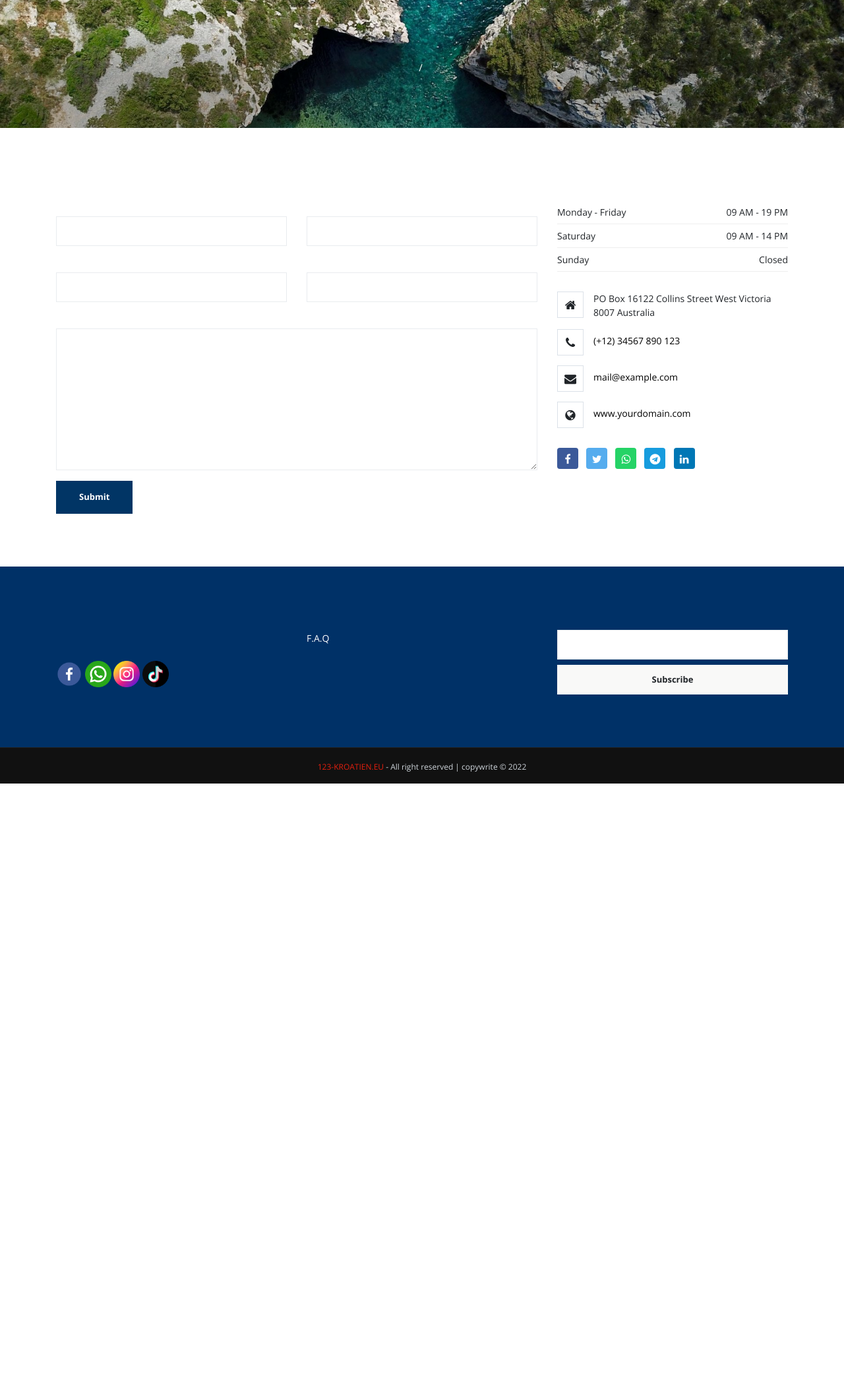
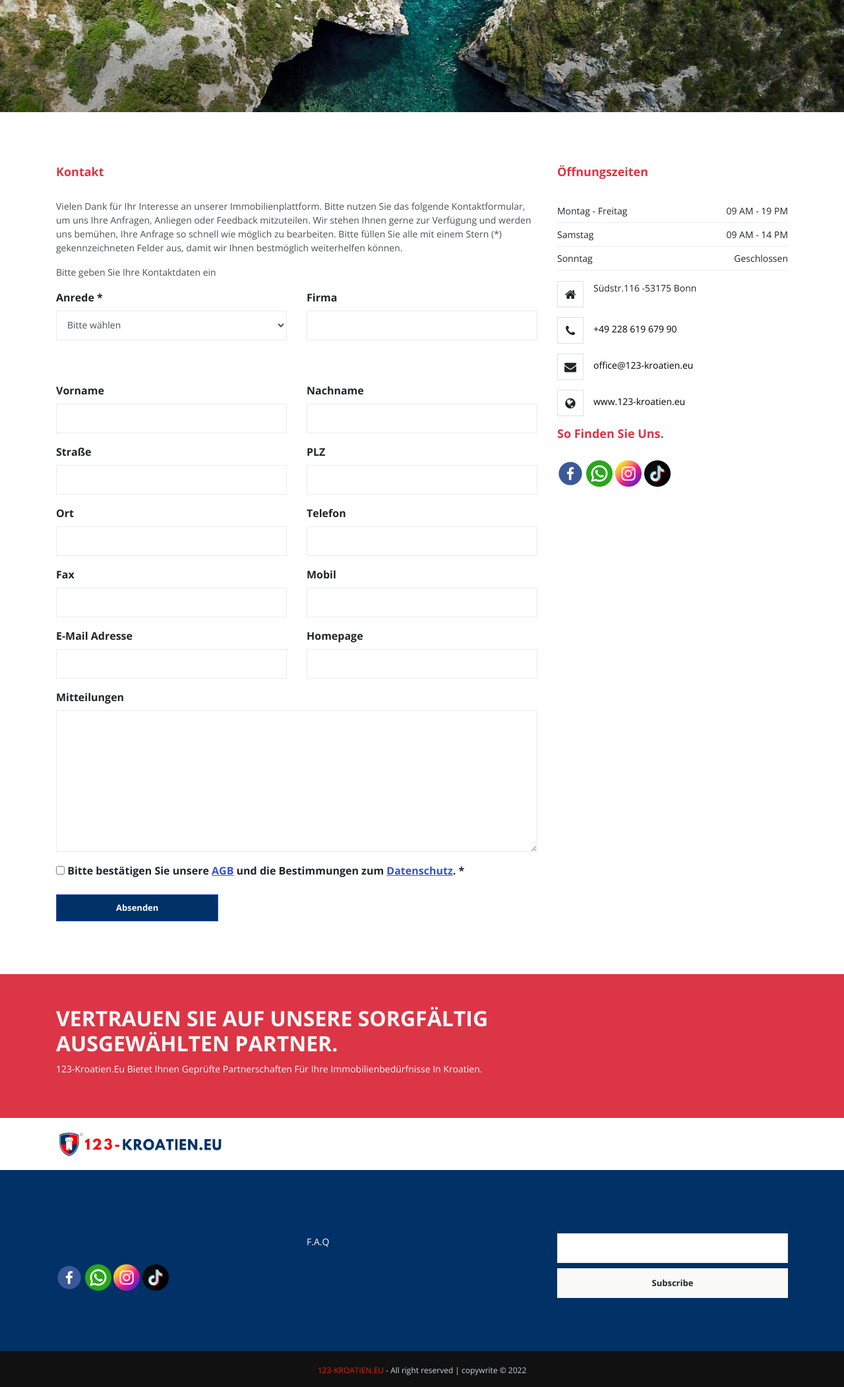
Before and after one commit to zh10only1/real-estate-django, a Django app: page /contact/ in a window 1280 px wide. Shown: the part 119-2222 px from the top of the page at 66% size. Before the commit the page ends 1307 px from the top, so only its background shows below. Run offline with Django 3.2, Linux system fonts and the light colour scheme; the visitor is signed in with stand-in values (Sample User, id 1); data that the repository does not hold is empty; parts of the project's set-up code (start-up, migrations or seed data) failed here and were passed over; some libraries are stand-ins or nearby versions.

Commit message:
Contact page all done, with form send email functionality as well

```diff
--- a/main/urls.py
+++ b/main/urls.py
@@ -16,6 +16,7 @@ urlpatterns = [
     path('delete-property/<int:id>/', views.delete_property, name='delete_property'),
     path('property-details/<int:id>/', views.single_details, name='property_details'),
     path('blog/single/', views.blog_single, name="blog_single"),
+    path('send-email/', views.send_email, name='send_email'),
 
     # temporary
     path('login-required/', views.loginRequired, name='login_required'),
--- a/main/views.py
+++ b/main/views.py
@@ -5,8 +5,10 @@ from django.contrib import messages
 from django.utils import translation
 from django.http import HttpResponseRedirect
 from accounts.models import Agent
+from pages.models import Translation
+from django.core.mail import send_mail
+from django.http import JsonResponse
 import json
-from pages.models import Translation
 # Create your views here.
 
 @login_required(login_url='account:login')
@@ -315,6 +317,46 @@ def delete_property(request, id):
     messages.success(request, "Property delete sucsessfully")
     return redirect('main:profile')
 
+@login_required(login_url='main:login_required')
+def send_email(request):
+    if request.method == 'POST':
+        try:
+            data = json.loads(request.body)
+            # Prepare the email
+            subject = 'Contact Form Submission'
+            message = f"""
+            Salutation: {data.get('salutation')}
+            Company: {data.get('company')}
+            First Name: {data.get('first_name')}
+            Last Name: {data.get('last_name')}
+            Street: {data.get('street')}
+            ZIP: {data.get('zip')}
+            City: {data.get('city')}
+            Phone: {data.get('phone')}
+            Fax: {data.get('fax')}
+            Mobile: {data.get('mobile')}
+            Email: {data.get('email')}
+            Homepage: {data.get('homepage')}
+            Message: {data.get('message')}
+            """
+
+            send_mail(
+                subject,
+                message,
+                'service.mahamudh472@gmail.com',
+                ['expendables891@gmail.com'],
+                fail_silently=False,
+            )
+
+            return JsonResponse({'status': 'success'})
+        except json.JSONDecodeError:
+            return JsonResponse({'status': 'error', 'message': 'Invalid JSON format'})
+
+        except Exception as e:
+            return JsonResponse({'status': 'error', 'message': str(e)})
+
+    return JsonResponse({'status': 'error', 'message': 'Invalid request method'})
+
 
 # temporary
 def loginRequired(request):
--- a/templates/include/base.html
+++ b/templates/include/base.html
@@ -177,6 +177,7 @@
         <a href="javascript:" id="return-to-top"><i class="fa fa-chevron-up"></i></a>
         <!-- END SCROLL TO TOP -->
         <script src="{% static 'js/index.bundle.js' %}"></script>
+        <script src="{% static 'js/forms.js'%}"></script>
         <script type="text/javascript">
             //test for getting url value from attr
             // var img1 = $('.test').attr("data-thumbnail");
--- a/templates/main/contact.html
+++ b/templates/main/contact.html
@@ -1,24 +1,20 @@
-{% extends 'include/base.html' %}
-{% load static %}
-{% block body %}
+{% extends 'include/base.html' %} {% load static %} {% block body %}
 <div class="myHeaderBg bg-theme-overlay">
-    <section class="section__breadcrumb ">
+  <section class="section__breadcrumb">
     <div class="container">
       <div class="row d-flex justify-content-center">
         <div class="col-md-8 text-center">
           <h2 class="text-capitalize text-white">{{Contact_Us}}</h2>
-                    <ul class="list-inline ">
+          {% comment %}
+          <ul class="list-inline">
             <li class="list-inline-item">
-                            <a href="index.html" class="text-white">
-                                {{Home}}
-                            </a>
+              <a href="index.html" class="text-white"> {{Home}} </a>
             </li>
             <li class="list-inline-item">
-                            <a href="about-us.html" class="text-white">
-                                {{Contact_Us}}
-                            </a>
+              <a href="about-us.html" class="text-white"> {{Contact_Us}} </a>
             </li>
           </ul>
+          {% endcomment %}
         </div>
       </div>
     </div>
@@ -31,62 +27,239 @@
   <div class="container">
     <div class="row">
       <div class="col-md-8">
-                    <h5 class="text-danger">{{Contact_Us}}</h5>
+        <h5 class="text-danger">Kontakt</h5>
+        <p>
+          Vielen Dank für Ihr Interesse an unserer Immobilienplattform. Bitte
+          nutzen Sie das folgende Kontaktformular, um uns Ihre Anfragen,
+          Anliegen oder Feedback mitzuteilen. Wir stehen Ihnen gerne zur
+          Verfügung und werden uns bemühen, Ihre Anfrage so schnell wie möglich
+          zu bearbeiten. Bitte füllen Sie alle mit einem Stern (*)
+          gekennzeichneten Felder aus, damit wir Ihnen bestmöglich weiterhelfen
+          können.
+        </p>
+        <p>Bitte geben Sie Ihre Kontaktdaten ein</p>
+        <form id="contactForm">
+          {% csrf_token %}
           <div class="row">
             <div class="col-md-6">
               <div class="form-group form-group-name">
-                                <label>{{Your_name}} <span class="required"></span></label>
-                                <input type="text" class="form-control" name="name" required="">
-
-                            </div>
-                        </div>
-                        <div class="col-md-6">
-                            <div class="form-group form-group-name">
-                                <label>{{Your_email}} <span class="required"></span></label>
-                                <input type="email" class="form-control" name="email" required="">
-
+                <label for="anrede">Anrede <span class="required">*</span></label><br />
+                <select id="anrede" name="salutation" class="form-control" required>
+                  <option value="" disabled selected>Bitte wählen</option>
+                  <option value="Herr">Herr</option>
+                  <option value="Frau">Frau</option>
+                  <option value="Diverse">Diverse</option>
+                </select><br /><br />
               </div>
             </div>
 
             <div class="col-md-6">
               <div class="form-group form-group-name">
-                                <label>{{website}} <span class="required"></span></label>
-                                <input type="text" class="form-control" name="website" required="">
-
+                <label for="company">Firma <span class=""></span></label>
+                <input
+                  type="text"
+                  class="form-control"
+                  id="company"
+                  name="company"
+                />
               </div>
             </div>
+
             <div class="col-md-6">
               <div class="form-group form-group-name">
-                                <label>{{Subject}} <span class="required"></span></label>
-                                <input type="text" class="form-control" name="subject" required="">
-
+                <label for="first_name">Vorname <span class="required"></span></label>
+                <input
+                  type="text"
+                  class="form-control"
+                  id="first_name"
+                  name="first_name"
+                  required
+                />
               </div>
             </div>
+
+            <div class="col-md-6">
+              <div class="form-group form-group-name">
+                <label for="last_name">Nachname <span class="required"></span></label>
+                <input
+                  type="text"
+                  class="form-control"
+                  id="last_name"
+                  name="last_name"
+                  required
+                />
+              </div>
+            </div>
+
+            <div class="col-md-6">
+              <div class="form-group form-group-name">
+                <label for="street">Straße <span class="required"></span></label>
+                <input
+                  type="text"
+                  class="form-control"
+                  id="street"
+                  name="street"
+                  required
+                />
+              </div>
+            </div>
+
+            <div class="col-md-6">
+              <div class="form-group form-group-name">
+                <label for="zip_code">PLZ <span class="required"></span></label>
+                <input
+                  type="number"
+                  class="form-control"
+                  id="zip_code"
+                  name="zip_code"
+                  required
+                />
+              </div>
+            </div>
+
+            <div class="col-md-6">
+              <div class="form-group form-group-name">
+                <label for="city">Ort <span class="required"></span></label>
+                <input
+                  type="text"
+                  class="form-control"
+                  id="city"
+                  name="city"
+                  required
+                />
+              </div>
+            </div>
+
+            <div class="col-md-6">
+              <div class="form-group form-group-name">
+                <label for="phone">Telefon <span class="required"></span></label>
+                <input
+                  type="tel"
+                  class="form-control"
+                  id="phone"
+                  name="phone"
+                  required
+                />
+              </div>
+            </div>
+
+            <div class="col-md-6">
+              <div class="form-group form-group-name">
+                <label for="fax">Fax <span class="required"></span></label>
+                <input
+                  type="tel"
+                  class="form-control"
+                  id="fax"
+                  name="fax"
+                  required
+                />
+              </div>
+            </div>
+
+            <div class="col-md-6">
+              <div class="form-group form-group-name">
+                <label for="mobile">Mobil <span class="required"></span></label>
+                <input
+                  type="tel"
+                  class="form-control"
+                  id="mobile"
+                  name="mobile"
+                  required
+                />
+              </div>
+            </div>
+
+            <div class="col-md-6">
+              <div class="form-group form-group-name">
+                <label for="email">E-Mail Adresse <span class="required"></span></label>
+                <input
+                  type="email"
+                  class="form-control"
+                  id="email"
+                  name="email"
+                  required
+                />
+              </div>
+            </div>
+
+            <div class="col-md-6">
+              <div class="form-group form-group-name">
+                <label for="homepage">Homepage <span class="required"></span></label>
+                <input
+                  type="url"
+                  class="form-control"
+                  id="homepage"
+                  name="homepage"
+                />
+              </div>
+            </div>
+
             <div class="col-md-12">
               <div class="form-group">
-                                <label>{{Your_message}} </label>
-                                <textarea class="form-control" rows="9" name="message"></textarea>
+                <label for="message">Mitteilungen</label>
+                <textarea
+                  class="form-control"
+                  rows="9"
+                  id="message"
+                  name="message"
+                ></textarea>
               </div>
+            </div>
+
+            <div class="col-md-12">
+              <div class="form-group form-group-checkbox">
+                <input
+                  type="checkbox"
+                  id="datenschutz"
+                  name="datenschutz"
+                  required
+                />
+                <label for="datenschutz">
+                  Bitte bestätigen Sie unsere
+                  <a href="https://glamlunaire.com/agb.html" style="text-decoration: underline">AGB</a>
+                  und die Bestimmungen zum
+                  <a href="https://glamlunaire.com/datenschutz.html" style="text-decoration: underline">Datenschutz</a>.
+                  <span class="required">*</span>
+                </label>
+              </div>
+
               <div class="form-group mb-0">
-                                <button type="submit" class="btn btn-primary btn-outline-blue btn-contact">Submit</button>
+                <button
+                  type="submit"
+                  class="btn btn-primary btn-contact"
+                  style="border-radius: 0px; color: white; background-color: #003167; padding: 10px 90px;"
+                >
+                  Absenden
+                </button>
               </div>
             </div>
           </div>
+        </form>
+
       </div>
+
+      <!-- End Form contact  -->
 
       <div class="col-md-4">
         <div class="wrap__contact-open-hours">
-                        <h5 class="text-capitalize text-danger">{{open_hours}}</h5>
+          <h5 class="text-capitalize text-danger" style="color: #003167">
+            Öffnungszeiten
+          </h5>
           <ul class="list-unstyled">
-                            <li class="d-flex align-items-center justify-content-between"><span>Monday - Friday</span>
-                                <span>09 AM - 19 PM</span></li>
-                            <li class="d-flex align-items-center justify-content-between"><span>Saturday</span> <span>09
-                                    AM - 14 PM</span></li>
-                            <li class="d-flex align-items-center justify-content-between"><span>Sunday</span>
-                                <span>Closed</span></li>
+            <li class="d-flex align-items-center justify-content-between">
+              <span>Montag - Freitag</span>
+              <span>09 AM - 19 PM</span>
+            </li>
+            <li class="d-flex align-items-center justify-content-between">
+              <span>Samstag</span> <span>09 AM - 14 PM</span>
+            </li>
+            <li class="d-flex align-items-center justify-content-between">
+              <span>Sonntag</span>
+              <span>Geschlossen</span>
+            </li>
           </ul>
         </div>
-                    <h5 class="text-danger">{{Info_location}}</h5>
+        <!-- <h5 class="text-danger">Info kasten</h5> -->
         <div class="wrap__contact-form-office">
           <ul class="list-unstyled">
             <li>
@@ -94,62 +267,55 @@
                 <i class="fa fa-home"></i>
               </span>
 
-                                PO Box 16122 Collins Street West Victoria
-                                8007 Australia
-
-
+              Südstr.116 -53175 Bonn
             </li>
             <li>
               <span>
                 <i class="fa fa-phone"></i>
-                                    <a href="tel:">(+12) 34567 890 123</a>
+                <a href="tel:">+49 228 619 679 90</a>
               </span>
-
             </li>
             <li>
               <span>
                 <i class="fa fa-envelope"></i>
-                                    <a href="mailto:">mail@example.com</a>
+                <a href="mailto:">office@123-kroatien.eu</a>
               </span>
-
             </li>
             <li>
               <span>
                 <i class="fa fa-globe"></i>
-                                    <a href="#" target="_blank"> www.yourdomain.com</a>
+                <a href="#" target="_blank"> www.123-kroatien.eu</a>
               </span>
             </li>
           </ul>
 
           <div class="social__media">
-                            <h5 class="text-danger">{{find_us}}</h5>
+            <h5 class="text-danger">So finden Sie uns.</h5>
             <ul class="list-inline">
-
-                                <li class="list-inline-item">
-                                    <a href="#" class="btn btn-social rounded text-white facebook">
-                                        <i class="fa fa-facebook"></i>
-                                    </a>
-                                </li>
-                                <li class="list-inline-item">
-                                    <a href="#" class="btn btn-social rounded text-white twitter">
-                                        <i class="fa fa-twitter"></i>
-                                    </a>
-                                </li>
-                                <li class="list-inline-item">
-                                    <a href="#" class="btn btn-social rounded text-white whatsapp">
-                                        <i class="fa fa-whatsapp"></i>
-                                    </a>
-                                </li>
-                                <li class="list-inline-item">
-                                    <a href="#" class="btn btn-social rounded text-white telegram">
-                                        <i class="fa fa-telegram"></i>
-                                    </a>
-                                </li>
-                                <li class="list-inline-item">
-                                    <a href="#" class="btn btn-social rounded text-white linkedin">
-                                        <i class="fa fa-linkedin"></i>
-                                    </a>
-                                </li>
+              <a href="https://facebook.com" target="_blank"
+                ><img
+                  src="https://glamlunaire.com/images/facebook_icon.png"
+                  alt="Facebook"
+                  style="width: 40px; height: 40px; margin: 0"
+              /></a>
+              <a href="https://whatsapp.com" target="_blank"
+                ><img
+                  src="https://glamlunaire.com/images/whatsapp_icon.png"
+                  alt="WhatsApp"
+                  style="width: 40px; height: 40px; margin: 0"
+              /></a>
+              <a href="https://instagram.com" target="_blank"
+                ><img
+                  src="https://glamlunaire.com/images/instagram_icon.png"
+                  alt="Instagram"
+                  style="width: 40px; height: 40px; margin: 0"
+              /></a>
+              <a href="https://tiktok.com" target="_blank"
+                ><img
+                  src="https://glamlunaire.com/images/tiktok_icon.png"
+                  alt="TikTok"
+                  style="width: 40px; height: 40px; margin: 0"
+              /></a>
             </ul>
           </div>
         </div>
@@ -157,8 +323,40 @@
     </div>
   </div>
 </section>
-    <!-- End Form contact  -->
 
+<!-- CALL TO ACTION -->
+<section class="bg-gradient py-5">
+  <div class="container">
+    <div class="row align-items-center">
+      <div class="col-lg-9">
+        <h2 class="text-uppercase text-light">VERTRAUEN SIE AUF UNSERE SORGFÄLTIG AUSGEWÄHLTEN PARTNER.</h2>
+        <p class="text-capitalize text-light">
+          123-Kroatien.Eu Bietet Ihnen Geprüfte Partnerschaften Für Ihre Immobilienbedürfnisse In Kroatien.
+        </p>
+      </div>
+      {% comment %}
+      <div class="col-lg-3">
+        <a href="#" class="btn btn-light text-uppercase"
+          >{{requestquote}} <i class="fa fa-angle-right ml-3 arrow-btn"></i
+        ></a>
+      </div>
+      {% endcomment %}
+    </div>
+  </div>
+</section>
+<!-- END CALL TO ACTION -->
+
+<div class="container">
+  <div class="row">
+    <div class="col-12">
+      <img
+        src="{% static 'images/logo-black2.png' %}"
+        alt="logo"
+        style="width: 255px; padding: 20px 0"
+      />
+    </div>
+  </div>
+</div>
 
 <!-- Footer  -->
 {% endblock body %}
```
Also changed, not shown: static/js/forms.js (added, +41 -0 lines). Lines whose indentation alone changed are shown as unchanged.
